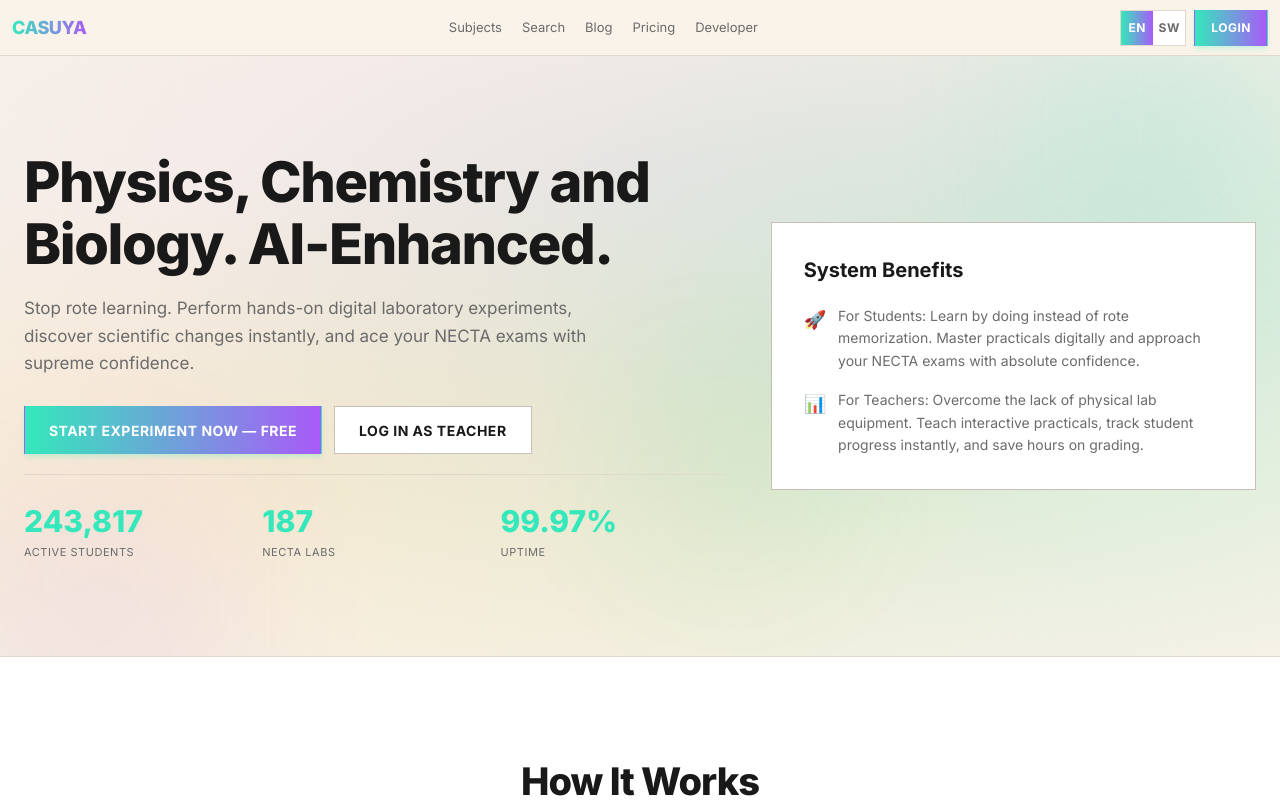
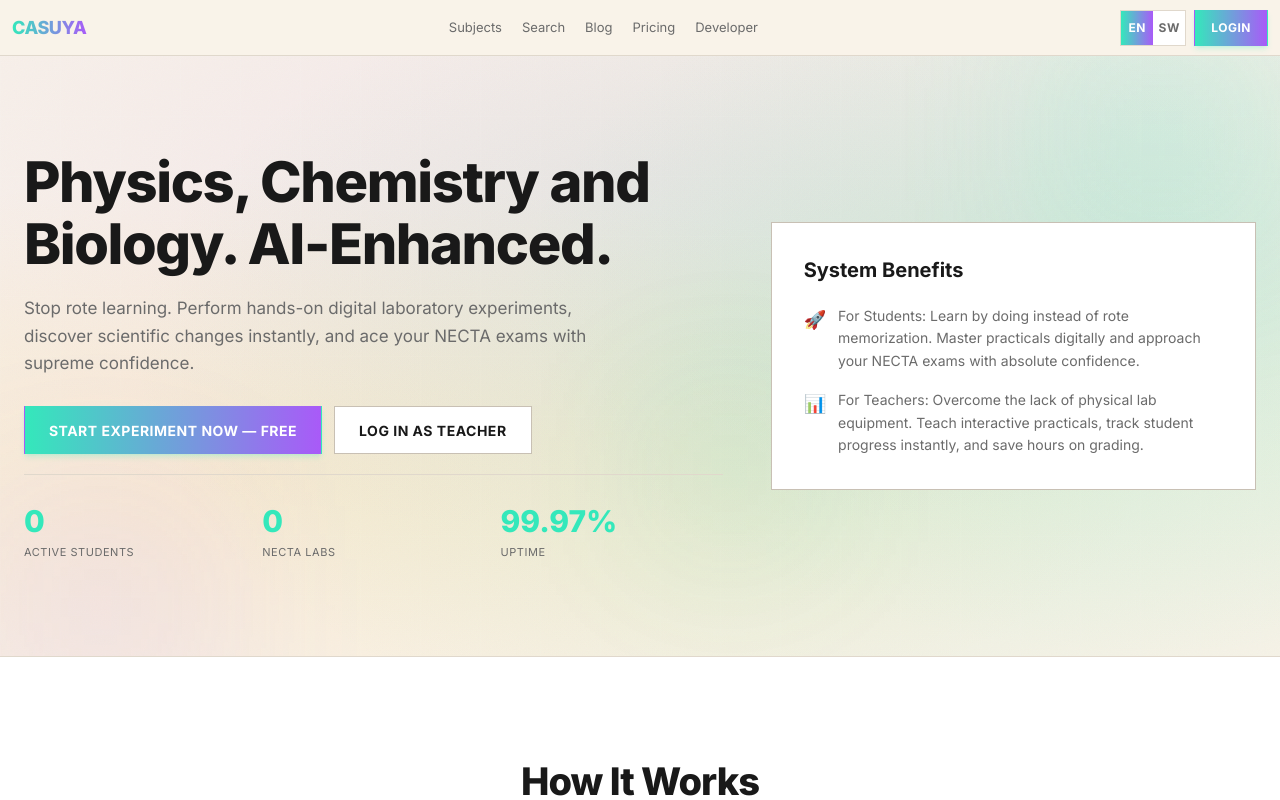
Before and after one commit to casuya-co-tz/casuya-virtual-lab-platform, a Next.js app: page / in a window 1280 px wide. Shown: the top 800 px of the page. Built offline with nearby package versions, Linux system fonts and the light colour scheme; no server answers.

Commit message:
feat: Real hero stats from DB (students, labs, uptime)

```diff
--- /dev/null
+++ b/src/app/api/stats/route.ts
@@ -0,0 +1,19 @@
+import { NextResponse } from 'next/server'
+import { query } from '@/lib/db'
+
+export async function GET() {
+  try {
+    const [students, labs] = await Promise.all([
+      query("SELECT COUNT(*) FROM profiles WHERE role = 'student'"),
+      query("SELECT COUNT(*) FROM labs WHERE is_published = true"),
+    ])
+
+    return NextResponse.json({
+      total_students: parseInt(students.rows[0].count),
+      total_labs: parseInt(labs.rows[0].count),
+      uptime: '99.97%',
+    })
+  } catch {
+    return NextResponse.json({ total_students: 0, total_labs: 0, uptime: '99.97%' })
+  }
+}
--- a/src/components/home/Hero.tsx
+++ b/src/components/home/Hero.tsx
@@ -1,4 +1,5 @@
 'use client'
+import { useEffect, useState } from 'react'
 import { useRouter } from 'next/navigation'
 import { useLanguage } from '@/hooks/useLanguage'
 import { t } from '@/lib/i18n'
@@ -7,11 +8,19 @@ import { Button } from '@/components/ui/Button'
 export function Hero() {
   const router = useRouter()
   const { lang } = useLanguage()
+  const [statsData, setStatsData] = useState({ total_students: 0, total_labs: 0, uptime: '99.97%' })
+
+  useEffect(() => {
+    fetch('/api/stats')
+      .then(r => r.ok ? r.json() : null)
+      .then(d => { if (d) setStatsData(d) })
+      .catch(() => {})
+  }, [])
 
   const stats = [
-    { value: '243,817', label: t('stats.students', lang) },
-    { value: '187', label: t('stats.labs', lang) },
-    { value: '99.97%', label: t('stats.uptime', lang) },
+    { value: statsData.total_students.toLocaleString(), label: t('stats.students', lang) },
+    { value: String(statsData.total_labs), label: t('stats.labs', lang) },
+    { value: statsData.uptime, label: t('stats.uptime', lang) },
   ]
 
   return (
```
